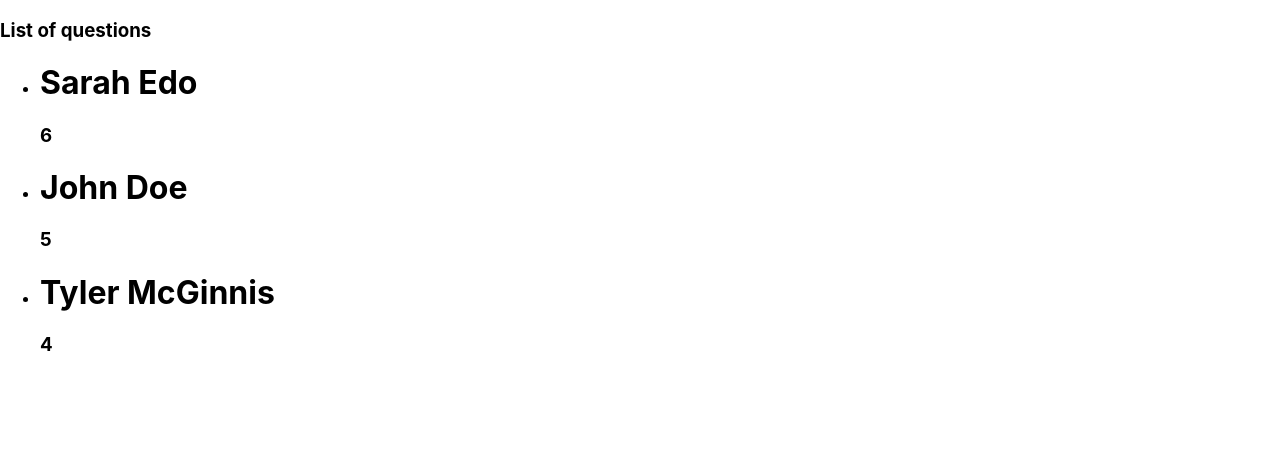
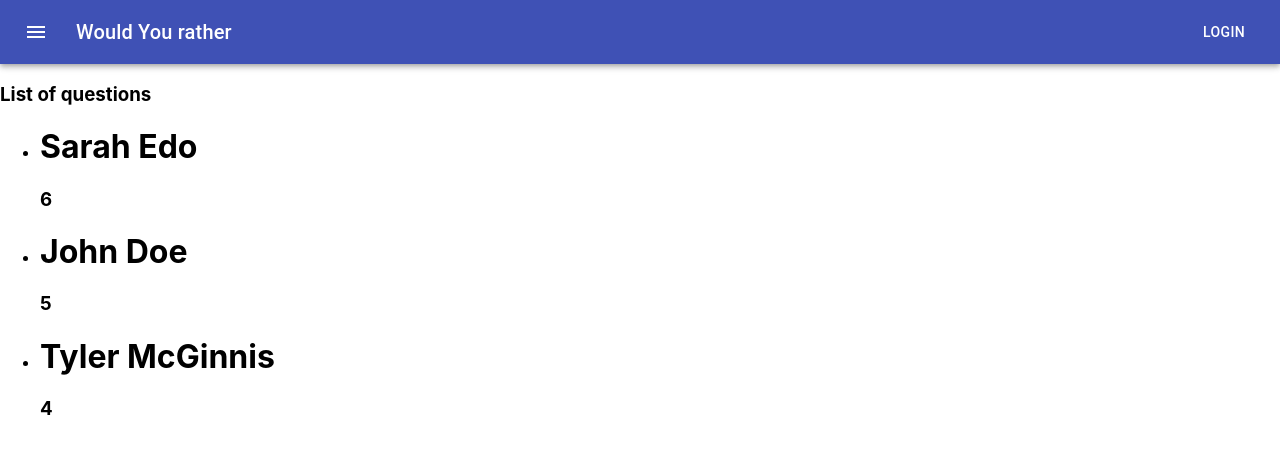
Before and after one commit to herrardo/reactnd-would-you-rather, a React (Create React App) app: page /reactnd-would-you-rather/leaderboard in a window 1280 px wide. Both pictures are taken after a click on the button "SARAH EDO". Shown: the top 454 px of the page. Built offline with nearby package versions, Linux system fonts and the light colour scheme.

Commit message:
Add navbar

```diff
--- a/package.json
+++ b/package.json
@@ -15,6 +15,7 @@
   },
   "dependencies": {
     "@material-ui/core": "^4.11.2",
+    "@material-ui/icons": "^4.11.2",
     "@testing-library/jest-dom": "^5.11.4",
     "@testing-library/react": "^11.1.0",
     "@testing-library/user-event": "^12.1.10",
--- a/src/components/App.js
+++ b/src/components/App.js
@@ -8,6 +8,7 @@ import Page404 from './page404';
 import Questions from './questions';
 import Leaderboard from './leaderboard';
 import Login from './login';
+import Nav from './nav';
 
 const App = ({ dispatch, login }) => {
   useEffect(() => {
@@ -20,6 +21,7 @@ const App = ({ dispatch, login }) => {
           <Login login={login} />
         ) : (
           <div className='container'>
+            <Nav></Nav>
             <Switch>
               <Route path='/reactnd-would-you-rather' exact component={Questions} />
               <Route path='/reactnd-would-you-rather/leaderboard' exact component={Leaderboard} />
--- /dev/null
+++ b/src/components/nav.js
@@ -0,0 +1,69 @@
+import React, { useState } from 'react';
+import { HOMEPAGE } from '../utils/constants';
+import { NavLink } from 'react-router-dom';
+import {
+  makeStyles,
+  AppBar,
+  Toolbar,
+  Typography,
+  Button,
+  IconButton,
+  Menu,
+  MenuItem,
+} from '@material-ui/core';
+import MenuIcon from '@material-ui/icons/Menu';
+
+const useStyles = makeStyles(theme => ({
+  root: {
+    flexGrow: 1,
+  },
+  menuButton: {
+    marginRight: theme.spacing(2),
+  },
+  title: {
+    flexGrow: 1,
+  },
+}));
+
+const Nav = () => {
+  const classes = useStyles();
+  const [anchorEl, setAnchorEl] = useState(null);
+  const handleClick = event => {
+    setAnchorEl(event.currentTarget);
+  };
+  const handleClose = () => {
+    setAnchorEl(null);
+  };
+
+  return (
+    <div className={classes.root}>
+      <AppBar position='static'>
+        <Toolbar>
+          <IconButton edge='start' className={classes.menuButton} color='inherit' aria-label='menu'>
+            <MenuIcon onClick={handleClick} />
+          </IconButton>
+          <Menu
+            id='simple-menu'
+            anchorEl={anchorEl}
+            keepMounted
+            open={Boolean(anchorEl)}
+            onClose={handleClose}
+          >
+            <MenuItem onClick={handleClose}>
+              <NavLink to={HOMEPAGE}>Questions</NavLink>
+            </MenuItem>
+            <MenuItem onClick={handleClose}>
+              <NavLink to={`${HOMEPAGE}/leaderboard`}>Leaderboard</NavLink>
+            </MenuItem>
+          </Menu>
+          <Typography variant='h6' className={classes.title}>
+            Would You rather
+          </Typography>
+          <Button color='inherit'>Login</Button>
+        </Toolbar>
+      </AppBar>
+    </div>
+  );
+};
+
+export default Nav;
--- a/src/components/page404.js
+++ b/src/components/page404.js
@@ -12,7 +12,7 @@ const Page404 = () => (
     }}
   >
     <h1>Page not found</h1>
-    <h1>Where are you going mate?</h1>
+    <h2>Where are you going mate?</h2>
   </div>
 );
 
--- /dev/null
+++ b/src/utils/constants.js
@@ -0,0 +1 @@
+export const HOMEPAGE = '/reactnd-would-you-rather';
```
Also changed, not shown: 1 other file (tests, documents, lock files or other folders).
